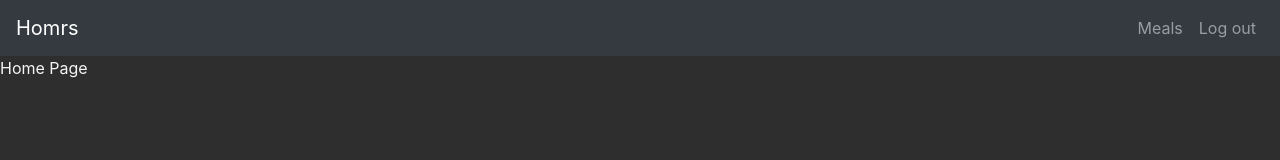
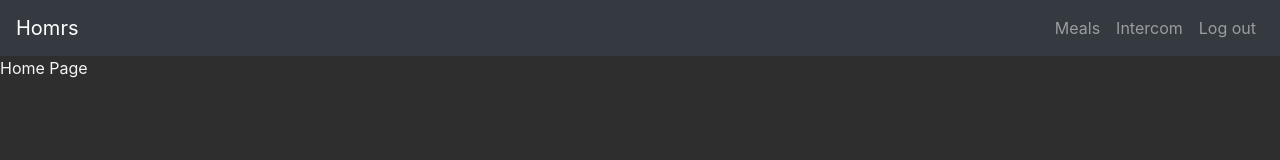
Before and after one commit to RKochenderfer/homrs, a React (Create React App) app in the folder frontend/: page /home in a window 1280 px wide. Shown: the top 160 px of the page. Built offline with nearby package versions, Linux system fonts and the light colour scheme.

Commit message:
Add links to Navbar

```diff
--- a/frontend/src/components/Layout/NavMenu.js
+++ b/frontend/src/components/Layout/NavMenu.js
@@ -38,6 +38,9 @@ const NavMenu = (props) => {
 						<NavLink href="/meals">Meals</NavLink>
 					</NavItem>
 					<NavItem>
+						<NavLink href="/intercom">Intercom</NavLink>
+					</NavItem>
+					<NavItem>
 						<NavLink href="/" onClick={logout}>Log out</NavLink>
 					</NavItem>
 				</Nav>
```
